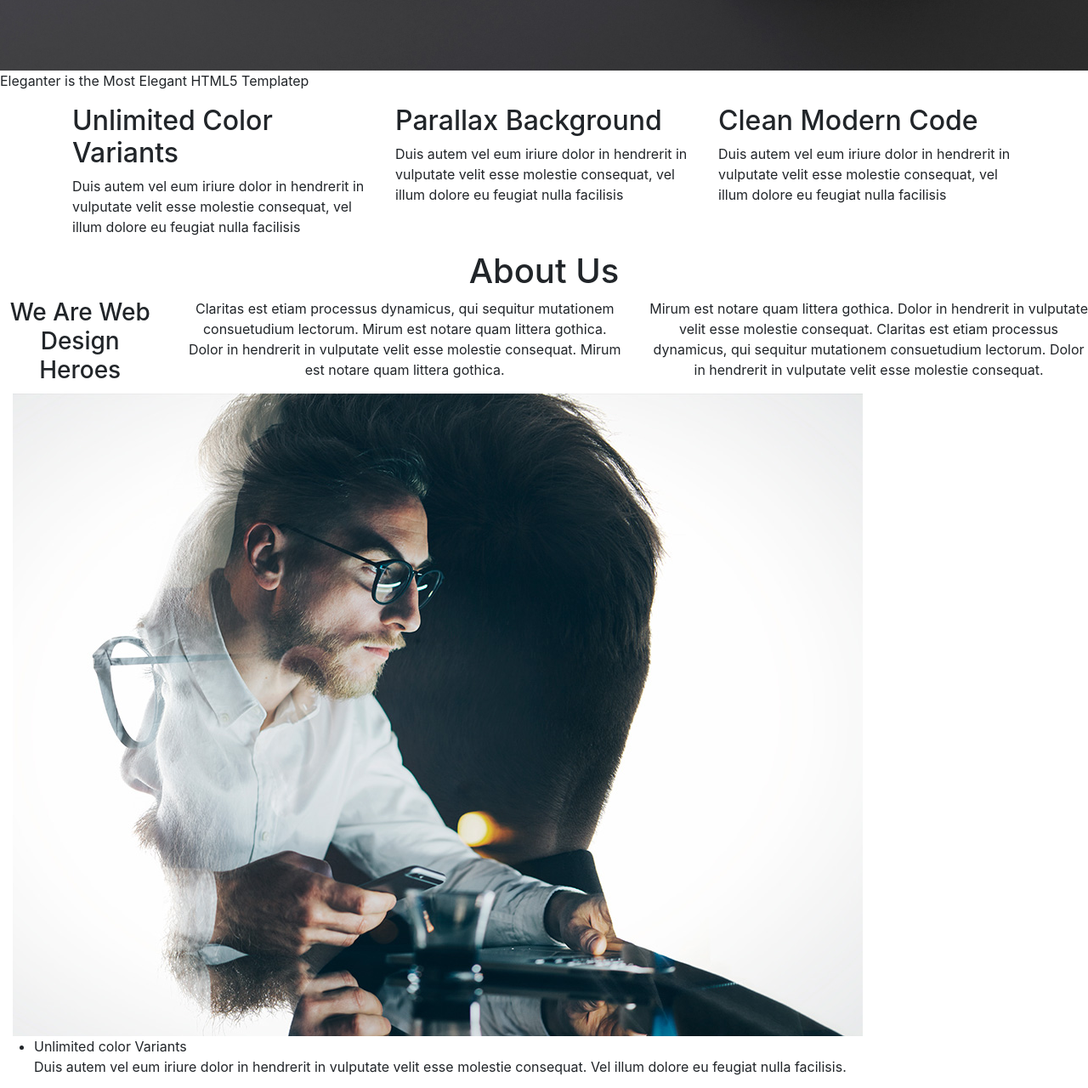
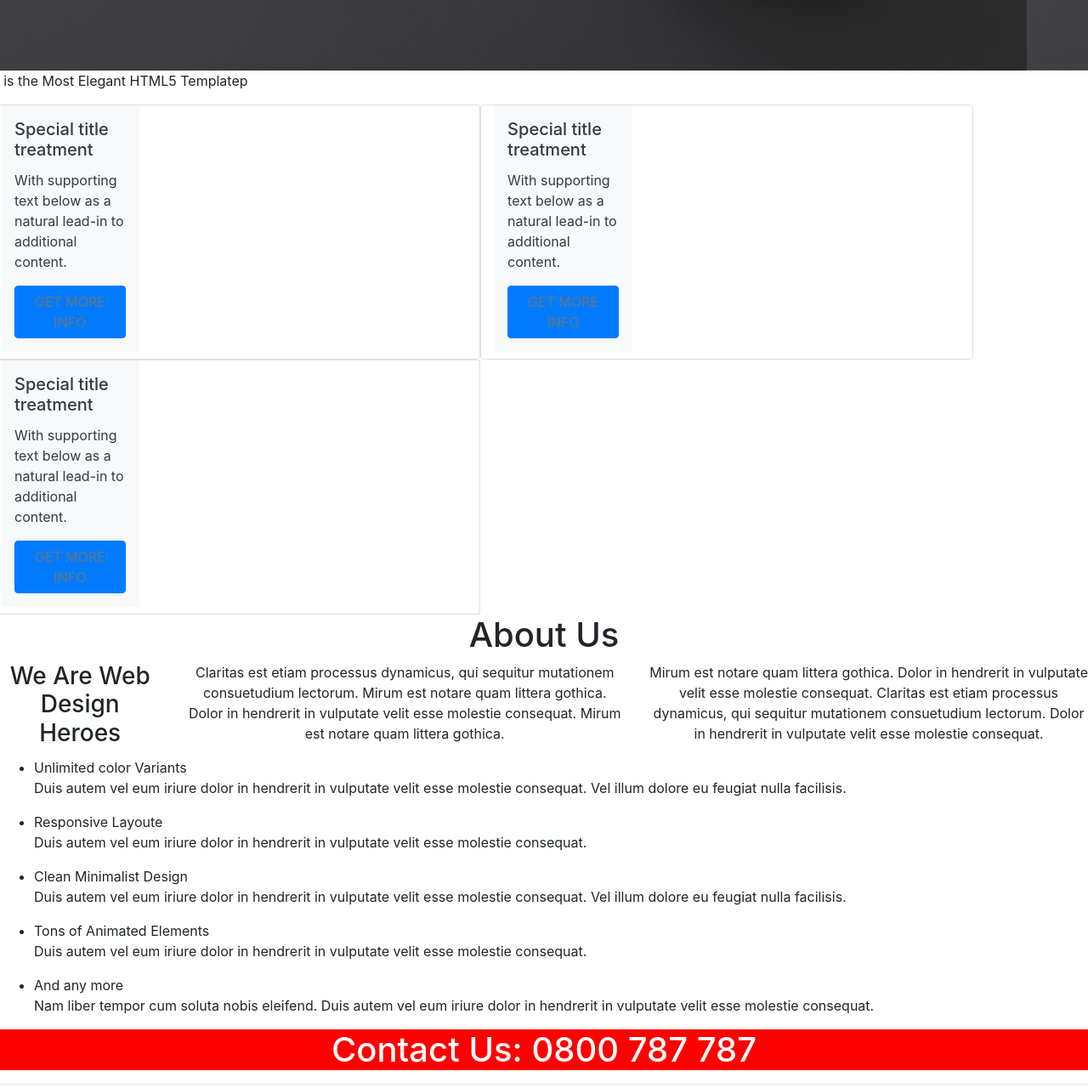
Before and after one commit to Rotceh88/Proyecto_1, a plain HTML site: page index.html in a window 1280 px wide. Shown: the part 500-1780 px from the top of the page at 85% size. Drawn offline with Linux system fonts and the light colour scheme.

Commit message:
inicio footer

```diff
--- a/css/main.css
+++ b/css/main.css
@@ -7,8 +7,15 @@
   text-align: center;
 }
 .container-section {
-  max
+
 }
+
+.background-primary {
+  background: red;
+  color: white;
+  text-align: center
+}
+
 /*p {
   position: relative;
   font-family: serif;
--- a/index.html
+++ b/index.html
@@ -35,25 +35,37 @@
 </div>
 </header>
 <section>
-	<div class="container">
 	<div class="row">
-		<div class="col-12 col-lg-4 margin-m-bottom">
-			<div class="img-container">
+		<div class="card">
+			<div class="col-md-12 col-lg-4">
+  				<div class="card-body p-3 mb-2 bg-light text-dark">
+    				<h5 class="card-title">Special title treatment</h5>
+    				<p class="card-text">With supporting text below as a natural lead-in to additional content.</p>
+    				<a href="#" class="btn btn-primary text-muted">GET MORE INFO</a>
     			</div>
-			<h2>Unlimited Color Variants</h2>
-			<p>Duis autem vel eum iriure dolor in hendrerit in vulputate velit esse molestie consequat, vel illum dolore eu feugiat nulla facilisis</p>
   			</div>
-		<div class="col-12 col-md-12 col-lg-4 margin-m-bottom">
-			<h2>Parallax Background</h2>
-			<p>Duis autem vel eum iriure dolor in hendrerit in vulputate velit esse molestie consequat, vel illum dolore eu feugiat nulla facilisis</p>
   		</div>
-		<div class="col-12 col-md-12 col-lg-4 margin-m-bottom">
-			<h2>Clean Modern Code</h2>
-			<p>Duis autem vel eum iriure dolor in hendrerit in vulputate velit esse molestie consequat, vel illum dolore eu feugiat nulla facilisis</p>
+  		<div class="card">
+			<div class="col-md-12 col-lg-4">
+  				<div class="card-body p-3 mb-2 bg-light text-dark">
+    				<h5 class="card-title">Special title treatment</h5>
+    				<p class="card-text">With supporting text below as a natural lead-in to additional content.</p>
+    				<a href="#" class="btn btn-primary text-muted">GET MORE INFO</a>
+    			</div>
+  			</div>
+  		</div>
+  		<div class="card">
+			<div class="col-md-12 col-lg-4">
+  				<div class="card-body p-3 mb-2 bg-light text-dark">
+    				<h5 class="card-title">Special title treatment</h5>
+    				<p class="card-text">With supporting text below as a natural lead-in to additional content.</p>
+    				<a href="#" class="btn btn-primary text-muted">GET MORE INFO</a>
+    			</div>
   			</div>
   		</div>
 	</div>
 </section>
+
 <section>
 	<div class="container-section">
 		<h1>About Us</h1>
@@ -70,7 +82,7 @@
 <section>
 	<div class="container-list">
 			<div class="col-12 col-6">
-				<img src="img/img-12.jpg">
+				<!--<img src="img/img-12.jpg">-->
 			</div>
 			<div class="row">
 			<div class="col-12 col-6">
@@ -90,7 +102,6 @@
 			</div>
 	 </div>
 	</div>
-
 </section>
 	<!--<nav>
 		<img src="img/logo-dark.png">
@@ -161,6 +172,20 @@
 		</div>
 	</div>
 </section> -->
+<footer>
+	<div class="background-primary padding text center">
+		<p class="h1">Contact Us: 0800 787 787</p>
+	</div>
+	<section class="backgruond-dark full width">
+		<div class="m-12 l-6 margin-m-bottom-2x">
+			<div class="padding-2x">
+			</div>
+		</div>
+	</section>
+	<hr class="break margin-top-bottom-0" style="border-color: rgba(0.38.51.0.80);">
+	<section class="padding backgruond-dark full-width">
+	</section>
+</footer>
 <script src="js/jquery-3.3.1.min.js"></script>
 	<script src="js/bootstrap.min.js"></script>
 	<script src="js/bootstrap.bundle.min.js"></script>
```
Lines whose indentation alone changed are shown as unchanged.
